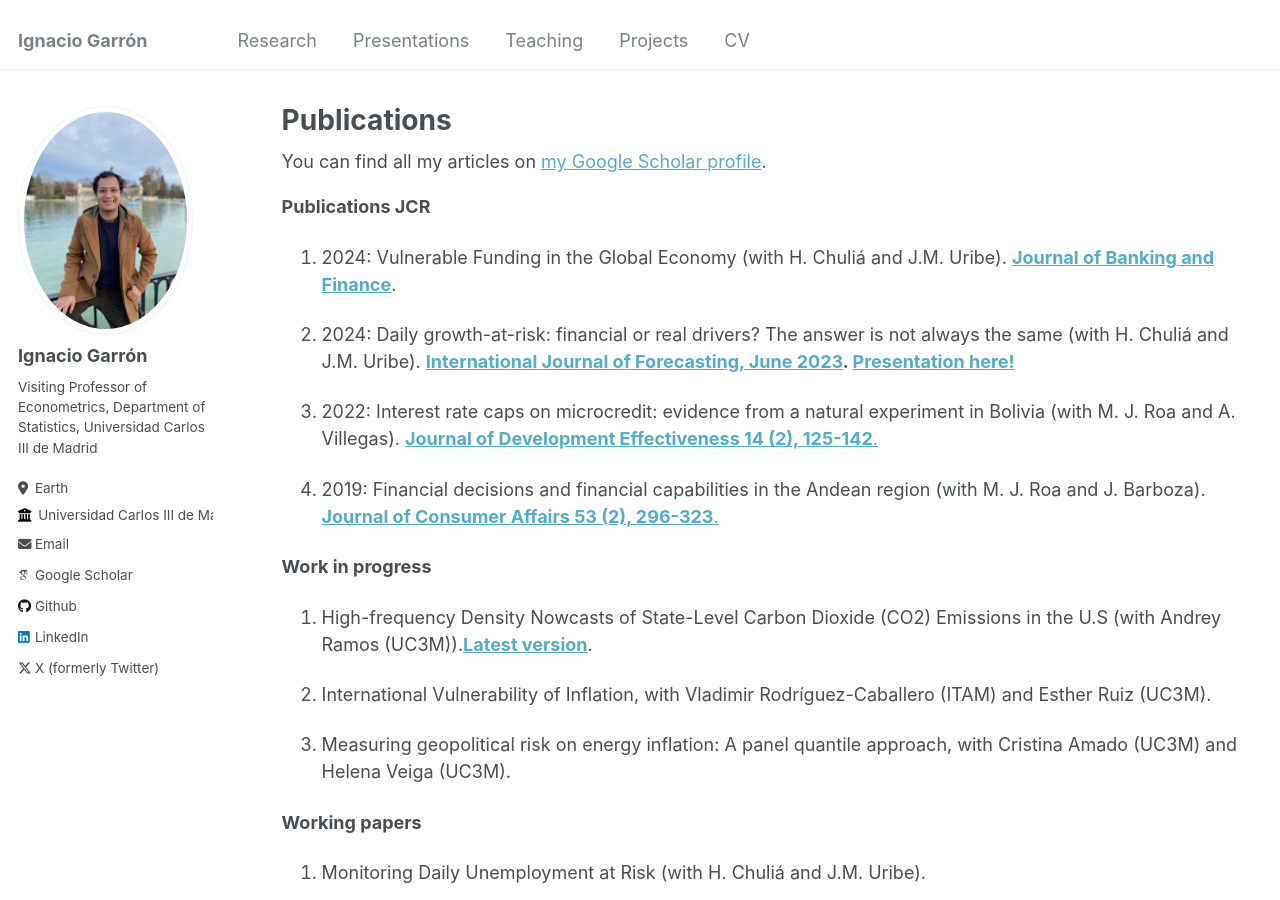
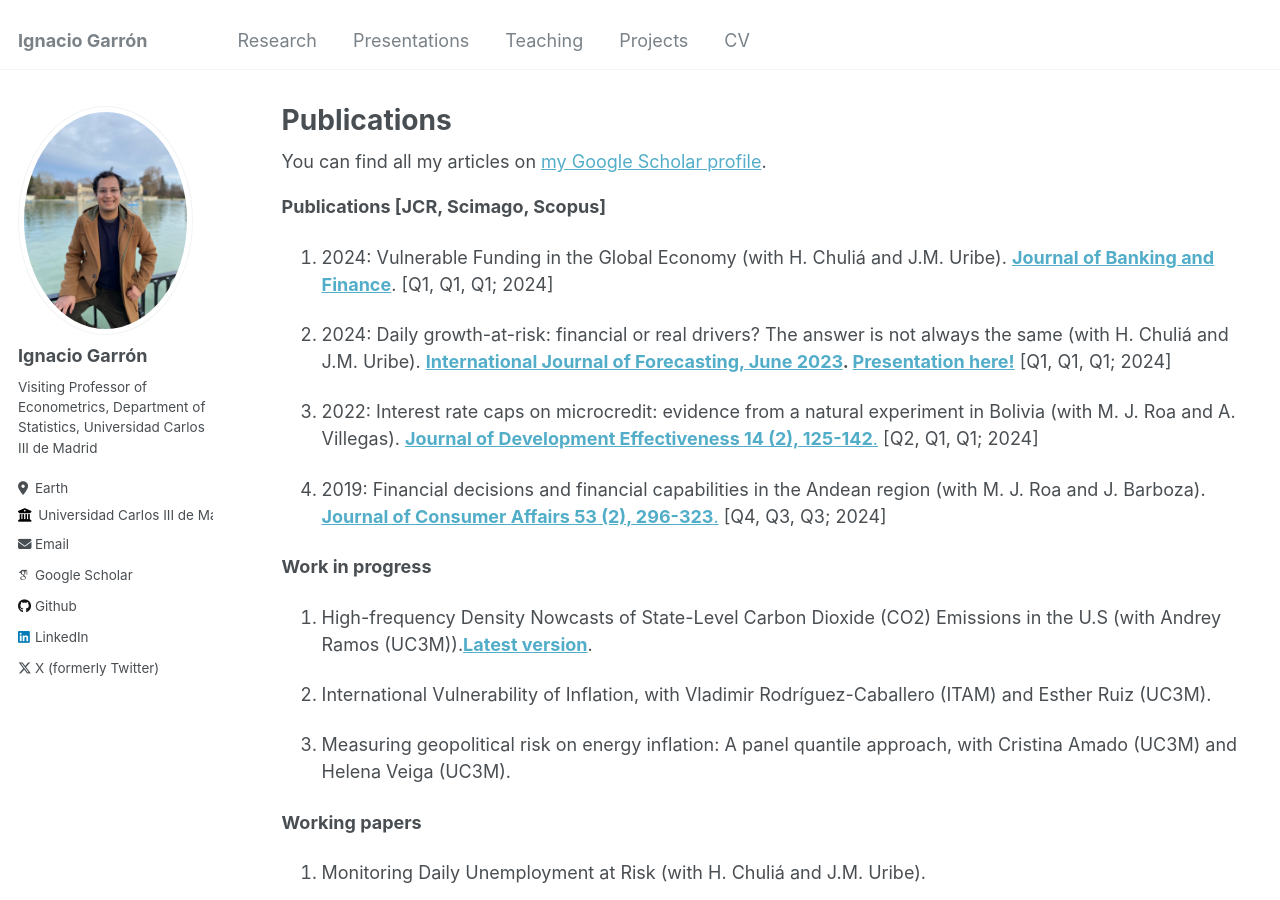
Before and after one commit to IgnacioGarron/IgnacioGarron.github.io, a Jekyll site: the page built from _pages/publications.md, in a window 1280 px wide and 900 px high. Built offline with Jekyll 4.4.1, drawn with Linux system fonts in a browser that asks for light colours; some web fonts are replaced.

Commit message:
Update publications.md

```diff
--- a/_pages/publications.md
+++ b/_pages/publications.md
@@ -10,15 +10,18 @@
 {% endif %}
 
 
-**Publications JCR**
+**Publications [JCR, Scimago, Scopus]**
 
-1. 2024: Vulnerable Funding in the Global Economy (with H. Chuliá and J.M. Uribe). **[Journal of Banking and Finance](https://www.sciencedirect.com/science/article/pii/S0378426624002280)**.
+1. 2024: Vulnerable Funding in the Global Economy (with H. Chuliá and J.M. Uribe). **[Journal of Banking and Finance](https://www.sciencedirect.com/science/article/pii/S0378426624002280)**. [Q1, Q1, Q1; 2024]
 
-2. 2024: Daily growth-at-risk: financial or real drivers? The answer is not always the same (with H. Chuliá and J.M. Uribe). **[International Journal of Forecasting, June 2023](https://www.sciencedirect.com/science/article/pii/S0169207023000511). [Presentation here!](/files/Chapter_2_presentation.pdf)**
+2. 2024: Daily growth-at-risk: financial or real drivers? The answer is not always the same (with H. Chuliá and J.M. Uribe). **[International Journal of Forecasting, June 2023](https://www.sciencedirect.com/science/article/pii/S0169207023000511). [Presentation here!](/files/Chapter_2_presentation.pdf)** [Q1, Q1,
+Q1; 2024]
 
-3. 2022: Interest rate caps on microcredit: evidence from a natural experiment in Bolivia (with M. J. Roa and A. Villegas). [**Journal of Development Effectiveness 14 (2), 125-142**.](https://www.tandfonline.com/doi/abs/10.1080/19439342.2021.1968934)
+3. 2022: Interest rate caps on microcredit: evidence from a natural experiment in Bolivia (with M. J. Roa and A. Villegas). [**Journal of Development Effectiveness 14 (2), 125-142**.](https://www.tandfonline.com/doi/abs/10.1080/19439342.2021.1968934) [Q2, Q1,
+Q1; 2024]
 
-4. 2019: Financial decisions and financial capabilities in the Andean region (with M. J. Roa and J. Barboza). [**Journal of Consumer Affairs 53 (2), 296-323**.](https://onlinelibrary.wiley.com/doi/abs/10.1111/joca.12187)
+4. 2019: Financial decisions and financial capabilities in the Andean region (with M. J. Roa and J. Barboza). [**Journal of Consumer Affairs 53 (2), 296-323**.](https://onlinelibrary.wiley.com/doi/abs/10.1111/joca.12187) [Q4, Q3,
+Q3; 2024]
 
 **Work in progress**
 
```
